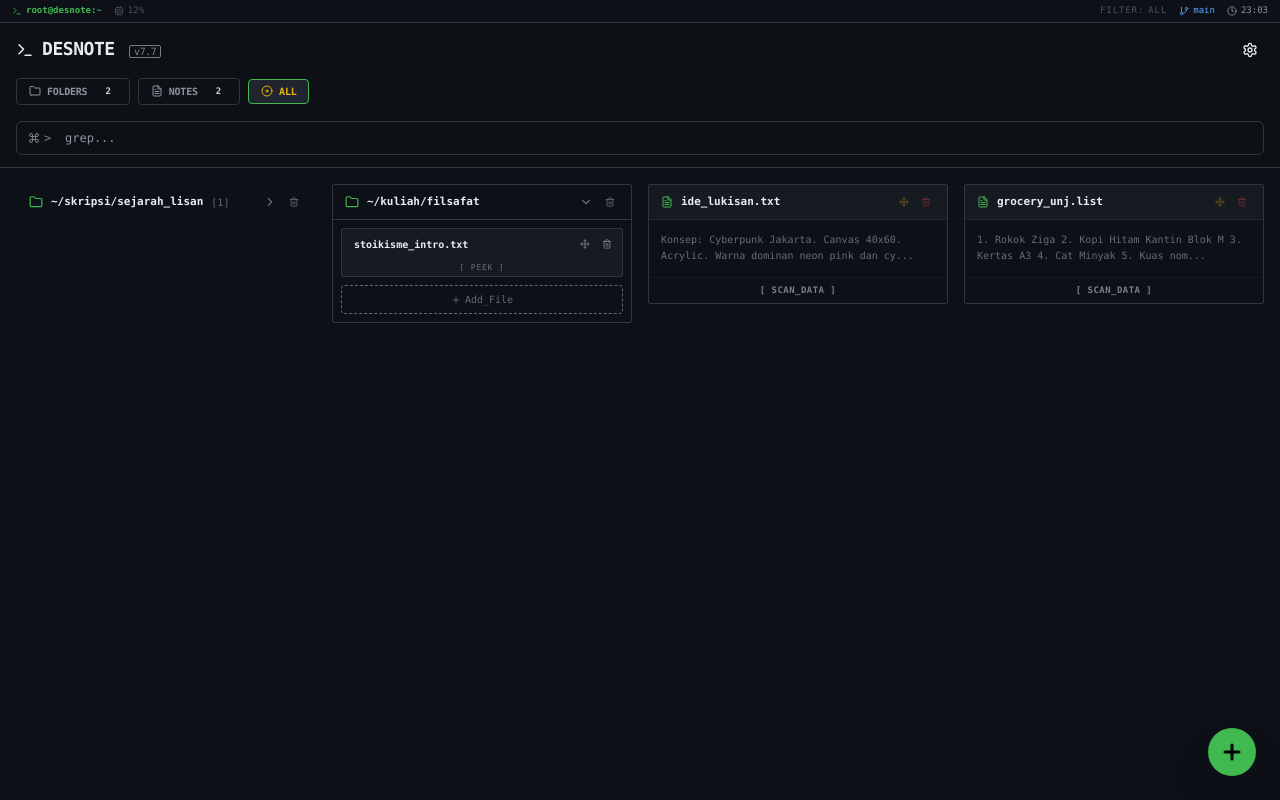
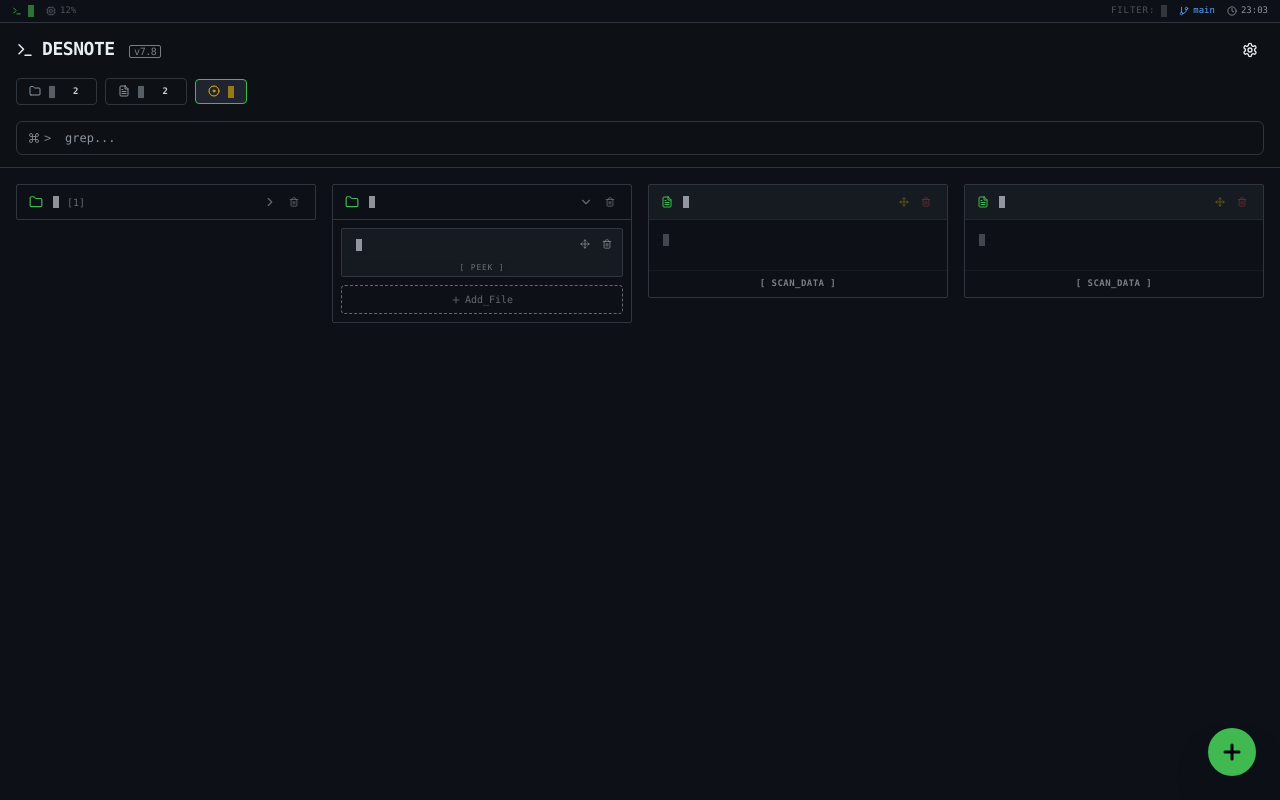
Before and after one commit to dyunayuna90-bit/Desnoterm, a React (Vite) app: page / in a window 1280 px wide. Built offline with nearby package versions, Linux system fonts and the light colour scheme.

Commit message:
Update App.tsx

```diff
--- a/App.tsx
+++ b/App.tsx
@@ -34,18 +34,37 @@ const initialRootNotes = [
   { id: 'root-2', title: 'grocery_unj.list', content: '1. Rokok Ziga\n2. Kopi Hitam Kantin Blok M\n3. Kertas A3\n4. Cat Minyak\n5. Kuas nomor 12', isPeeked: false },
 ];
 
-// --- HACKER TYPEWRITER COMPONENT (OPTIMIZED) ---
-const Typewriter = ({ text, speed = 20, delay = 0, triggerKey = null }) => {
-  const [displayed, setDisplayed] = useState('');
-  const [isCursorVisible, setIsCursorVisible] = useState(true);
+// --- SMART TYPEWRITER (FIXED: STABLE) ---
+const Typewriter = ({ text, speed = 20, triggerKey = null }) => {
+  const [displayed, setDisplayed] = useState(text); // Default show text immediately if no trigger
+  const [isCursorVisible, setIsCursorVisible] = useState(false);
+
+  // Ref to track if we have already typed this specific text/trigger combo
+  const hasTyped = useRef(false);
+  const prevTrigger = useRef(triggerKey);
+  const prevText = useRef(text);
 
   useEffect(() => {
+    // Logic: Only type if text changes OR triggerKey changes
+    if (prevText.current === text && prevTrigger.current === triggerKey && hasTyped.current) {
+        return; // Do nothing if props are stable
+    }
+
+    // Reset logic
+    hasTyped.current = true;
+    prevTrigger.current = triggerKey;
+    prevText.current = text;
+
     setDisplayed('');
     setIsCursorVisible(true);
+
     let i = 0;
     let timer;
 
-    const startTyping = () => {
+    // Add small random start delay internally so items don't start EXACTLY at same millisecond
+    const startDelay = Math.random() * 150;
+
+    const runTyping = () => {
         timer = setInterval(() => {
             if (i < text.length) {
                 setDisplayed(text.substring(0, i + 1));
@@ -54,20 +73,16 @@ const Typewriter = ({ text, speed = 20, delay = 0, triggerKey = null }) => {
                 clearInterval(timer);
                 setIsCursorVisible(false);
             }
-        }, speed + (Math.random() * 10)); // Natural typing variation
+        }, speed);
     };
 
-    const delayTimer = setTimeout(startTyping, delay);
+    const delayTimeout = setTimeout(runTyping, startDelay);
 
     return () => {
-        clearTimeout(delayTimer);
+        clearTimeout(delayTimeout);
         if(timer) clearInterval(timer);
     };
-  }, [text, triggerKey, speed, delay]);
-  // Dependency Logic:
-  // 1. Text changes -> Retype
-  // 2. TriggerKey changes -> Retype (Used for Global Refresh)
-  // 3. Mounts -> Type (Because useEffect runs on mount)
+  }, [text, triggerKey, speed]);
 
   return (
     <span>
@@ -116,7 +131,6 @@ const SystemStatus = ({ isTerminal, viewMode, refreshKey }) => (
     <div className="flex gap-3">
       <span className="flex items-center gap-1 font-bold text-[#3fb950]">
         <Terminal size={10}/>
-        {/* Pass refreshKey so this retypes on Tab Change */}
         <Typewriter text="root@desnote:~" speed={30} triggerKey={refreshKey} />
       </span>
       <span className="flex items-center gap-1 opacity-50"><Cpu size={10}/> 12%</span>
@@ -145,8 +159,8 @@ const StatsButton = ({ icon: Icon, label, value, isTerminal, colorClass, onClick
      <div className={`flex items-center gap-1.5 ${isActive ? colorClass : ''}`}>
         <Icon size={12} />
         <span className="font-bold tracking-tight">
-            {/* Pass refreshKey here too */}
-            <Typewriter text={label} speed={20} delay={Math.random() * 200} triggerKey={refreshKey} />
+            {/* ONLY retype if refreshKey changes */}
+            <Typewriter text={label} speed={20} triggerKey={refreshKey} />
         </span>
      </div>
      {value !== undefined && (
@@ -174,8 +188,8 @@ const NoteCard = ({ note, folderId, isTerminal, onMove, onDelete, onOpen, onPeek
           <div className="flex items-center gap-2 overflow-hidden">
              <FileText size={12} className={isTerminal ? 'text-[#3fb950]' : 'text-blue-500'} />
              <span className="font-bold text-[11px] truncate font-mono">
-                {/* Title retypes ONLY on global refreshKey change */}
-                <Typewriter text={note.title} speed={10} delay={Math.random() * 300} triggerKey={refreshKey} />
+                {/* Title Stable unless Global Refresh */}
+                <Typewriter text={note.title} speed={10} triggerKey={refreshKey} />
              </span>
           </div>
           <div className="flex items-center gap-1 shrink-0 ml-2" onClick={(e) => e.stopPropagation()}>
@@ -195,14 +209,14 @@ const NoteCard = ({ note, folderId, isTerminal, onMove, onDelete, onOpen, onPeek
             {note.isPeeked
               ? (
                   <div className={`pl-2 py-1 border-l-2 ${isTerminal ? 'border-[#3fb950] text-[#e6edf3]' : 'border-blue-500 text-gray-900'}`}>
-                    {/* TRIGGER KEY is UNDEFINED here, so it only types on MOUNT (when peek opens) */}
-                    <Typewriter text={getPeekContent(note.content)} speed={5} />
+                    {/* Retype ONLY on Peek Trigger */}
+                    <Typewriter text={getPeekContent(note.content)} speed={5} triggerKey={note.isPeeked} />
                   </div>
                 )
               : (
                   <div className="line-clamp-3 opacity-70">
-                     {/* Preview relies on refreshKey */}
-                     {note.content ? <Typewriter text={note.content.substring(0, 80) + '...'} speed={1} delay={500} triggerKey={refreshKey} /> : <span className="italic opacity-30">// Empty file</span>}
+                     {/* Preview Stable unless Global Refresh */}
+                     {note.content ? <Typewriter text={note.content.substring(0, 80) + '...'} speed={1} triggerKey={refreshKey} /> : <span className="italic opacity-30">// Empty file</span>}
                   </div>
                 )
             }
@@ -219,9 +233,10 @@ const NoteCard = ({ note, folderId, isTerminal, onMove, onDelete, onOpen, onPeek
 };
 
 const FolderCard = ({ folder, isTerminal, onToggle, onDelete, onMoveNote, onDeleteNote, onOpenNote, onPeekNote, onAddNote, refreshKey }) => {
+  // RESTORED: Solid Background even when collapsed
   const cardClass = isTerminal
-    ? (folder.isExpanded ? 'bg-[#0d1117] border border-[#30363d]' : 'bg-transparent border border-transparent hover:border-[#30363d]')
-    : (folder.isExpanded ? 'bg-white border border-[#d0d7de] shadow-sm' : 'bg-transparent border border-transparent hover:border-[#d0d7de]');
+    ? 'bg-[#0d1117] border border-[#30363d] hover:border-[#8b949e]'
+    : 'bg-white border border-[#d0d7de] hover:border-blue-300 shadow-sm';
 
   const getPeekContent = (text) => {
     if (!text) return "Empty...";
@@ -239,8 +254,8 @@ const FolderCard = ({ folder, isTerminal, onToggle, onDelete, onMoveNote, onDele
            <Folder size={14} className={isTerminal ? 'text-[#3fb950]' : 'text-yellow-500'} />
            <div className="flex items-center gap-1 overflow-hidden">
              <span className={`font-bold text-[11px] truncate font-mono ${isTerminal ? 'text-[#e6edf3]' : 'text-gray-800'}`}>
-                {/* Folder Name uses refreshKey - Static on expand/collapse */}
-                <Typewriter text={folder.name} speed={15} delay={Math.random() * 200} triggerKey={refreshKey} />
+                {/* Folder Name Stable unless Global Refresh */}
+                <Typewriter text={folder.name} speed={15} triggerKey={refreshKey} />
              </span>
              {!folder.isExpanded && <span className="text-[10px] opacity-40 font-mono ml-1">[{folder.notes.length}]</span>}
            </div>
@@ -261,8 +276,8 @@ const FolderCard = ({ folder, isTerminal, onToggle, onDelete, onMoveNote, onDele
                  <div className="flex items-center justify-between p-1.5 pl-3 border-b border-transparent hover:border-current hover:border-opacity-10">
                     <div className="flex-1 cursor-pointer overflow-hidden flash-active" onClick={() => onOpenNote(note)}>
                        <span className="text-[10px] font-bold truncate block hover:underline font-mono">
-                          {/* Note Title inside Folder types on MOUNT (because folder just expanded) */}
-                          <Typewriter text={note.title} speed={10} delay={50} />
+                          {/* Note Title Inside Folder: Triggered by Folder Expand (Mount) */}
+                          <Typewriter text={note.title} speed={10} />
                        </span>
                     </div>
                     <div className="flex gap-1 pl-2">
@@ -273,7 +288,7 @@ const FolderCard = ({ folder, isTerminal, onToggle, onDelete, onMoveNote, onDele
                  {/* PEEK INSIDE FOLDER */}
                  {note.isPeeked && (
                    <div className={`mx-2 mb-2 mt-1 pl-2 py-1 border-l-2 text-[9px] font-mono whitespace-pre-wrap ${isTerminal ? 'border-[#3fb950] text-[#e6edf3]' : 'border-blue-500 text-gray-900'}`}>
-                     <Typewriter text={getPeekContent(note.content)} speed={5} />
+                     <Typewriter text={getPeekContent(note.content)} speed={5} triggerKey={note.isPeeked} />
                    </div>
                  )}
                  <button onClick={() => onPeekNote(note.id)} className="w-full py-0.5 bg-black/5 hover:bg-black/10 text-[8px] text-center opacity-40 uppercase tracking-widest hover:opacity-100 transition-opacity flash-active">
@@ -389,20 +404,20 @@ export default function DesnoteAppV7() {
   // --- ACTIONS ---
   const toggleTheme = () => {
       setTheme(prev => prev === 'dark' ? 'light' : 'dark');
-      setRefreshKey(prev => prev + 1); // GLOBAL REFRESH (Retype everything)
+      setRefreshKey(prev => prev + 1); // GLOBAL REFRESH
   };
 
   const toggleViewMode = (mode) => {
     if (viewMode === mode) setViewMode('ALL');
     else setViewMode(mode);
-    setRefreshKey(prev => prev + 1); // GLOBAL REFRESH (Retype everything)
+    setRefreshKey(prev => prev + 1); // GLOBAL REFRESH
   };
 
   const toggleFolder = (folderId) => {
     setFolders(folders.map(f =>
       f.id === folderId ? { ...f, isExpanded: !f.isExpanded } : f
     ));
-    // NO refreshKey update here -> Local action only
+    // NO refreshKey update here
   };
 
   const togglePeek = (folderId, noteId) => {
@@ -417,7 +432,7 @@ export default function DesnoteAppV7() {
         };
       }));
     }
-    // NO refreshKey update here -> Local action only
+    // NO refreshKey update here
   };
 
   const handleCreate = (name) => {
@@ -496,7 +511,6 @@ export default function DesnoteAppV7() {
       setFolders(prev => prev.map(f => f.id === targetId ? { ...f, notes: [...f.notes, noteToMove] } : f));
     }
     setMoveModal({ isOpen: false, noteId: null, sourceId: null, isFromRoot: false });
-    // NO Refresh key -> let user see the item disappear/appear naturally
   };
 
   // --- IMPORT/EXPORT ---
@@ -525,7 +539,7 @@ export default function DesnoteAppV7() {
           setFolders(data.folders);
           setRootNotes(data.rootNotes);
           setSettingsOpen(false);
-          setRefreshKey(prev => prev + 1); // GLOBAL REFRESH on Import
+          setRefreshKey(prev => prev + 1);
         }
       } catch (err) { alert("Failed to read file."); }
     };
@@ -589,7 +603,7 @@ export default function DesnoteAppV7() {
         <div className="flex justify-between items-center">
             <div className="flex items-center gap-2">
                 {isTerminal ? <Terminal className="text-[#e6edf3]" size={18} /> : <Github className="text-black" size={18} />}
-                <h1 className="text-lg font-bold tracking-tight">DESNOTE <span className="text-[10px] font-normal opacity-50 ml-1 border px-1 rounded-sm">v7.7</span></h1>
+                <h1 className="text-lg font-bold tracking-tight">DESNOTE <span className="text-[10px] font-normal opacity-50 ml-1 border px-1 rounded-sm">v7.8</span></h1>
             </div>
             <div className="flex items-center gap-2">
               <button onClick={() => setSettingsOpen(true)} className="p-1.5 rounded-md hover:bg-current hover:bg-opacity-10 transition-colors flash-active">
```
